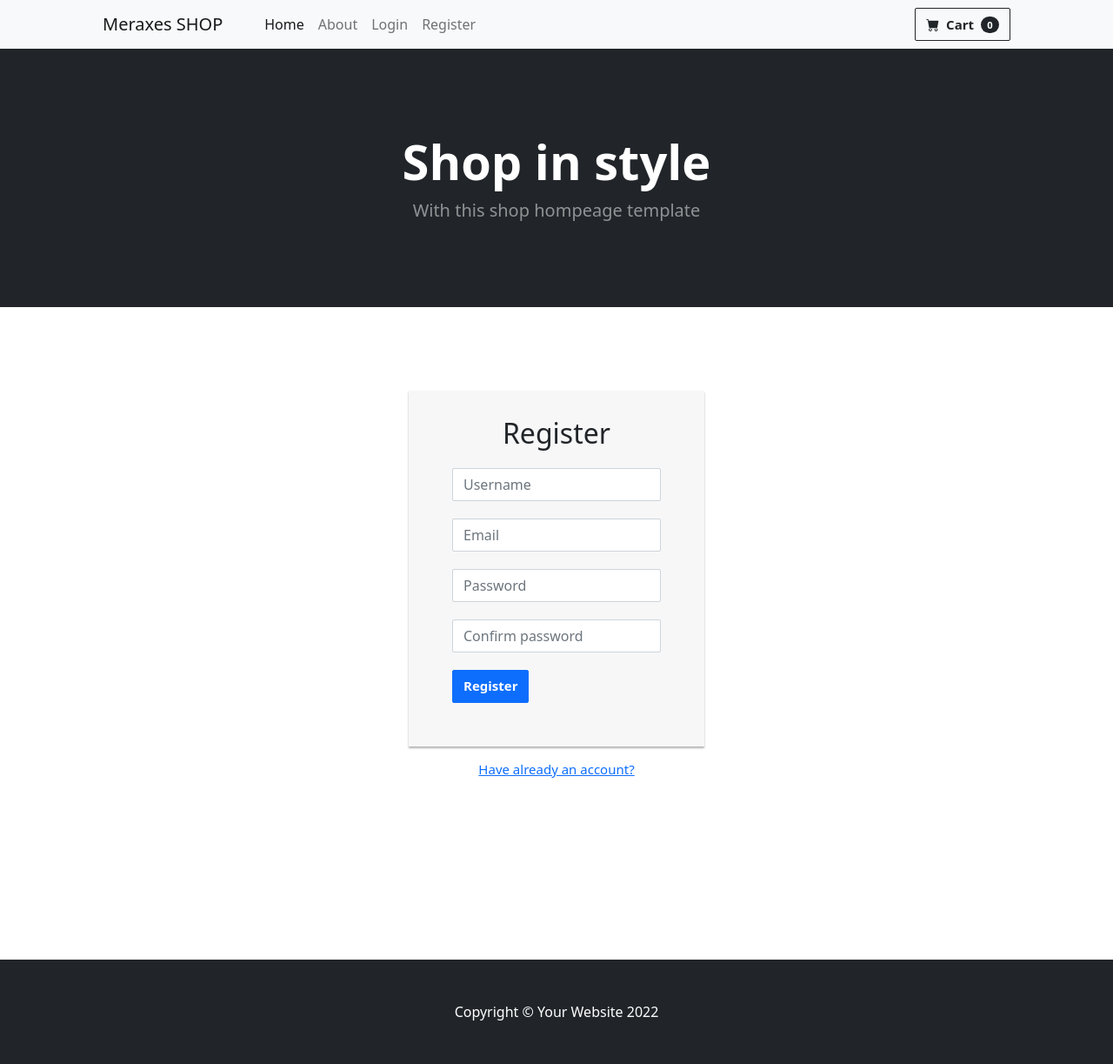
After one commit to pooyapr81/eshop, a Django app: page /register/ in a window 1280 px wide. The commit adds this page. Shown: the whole page at 87% size. Run offline with Django 4.2, Linux system fonts and the light colour scheme; some libraries are stand-ins or nearby versions.

Commit message:
register and logout

```diff
--- a/accounts/forms.py
+++ b/accounts/forms.py
@@ -1,4 +1,6 @@
 from django import forms
+from django.contrib.auth.forms import UserCreationForm
+
 from .models import Account
 from django.contrib.auth import authenticate
 
@@ -17,3 +19,25 @@
             password = self.cleaned_data['password']
             if not authenticate(email=email, password=password):
                 raise forms.ValidationError("Invalid login!")
+
+
+class RegistrationForm(UserCreationForm):
+    class Meta:
+        model = Account
+        fields = ('email', 'username', 'password1', 'password2')
+
+    def clean_email(self):
+        email = self.cleaned_data['email'].lower()
+        try:
+            account = Account.objects.exclude(pk=self.instance.pk).get(email=email)
+        except Account.DoesNotExist:
+            return email
+        raise forms.ValidationError('Email "%s" is already in use.' % account)
+
+    def clean_username(self):
+        username = self.cleaned_data['username']
+        try:
+            account = Account.objects.exclude(pk=self.instance.pk).get(username=username)
+        except Account.DoesNotExist:
+            return username
+        raise forms.ValidationError('Username "%s" is already in use.' % username)
--- a/accounts/urls.py
+++ b/accounts/urls.py
@@ -4,4 +4,6 @@
 urlpatterns = [
     path('', views.home, name='home'),
     path('login/', views.login_view, name='login_view'),
+    path('logout/', views.logout_view, name='logout_view'),
+    path('register/', views.register_view, name='register_view'),
 ]
--- a/accounts/views.py
+++ b/accounts/views.py
@@ -1,6 +1,7 @@
+from django.contrib import messages
 from django.shortcuts import render, redirect
 from django.http import HttpResponse
-from .forms import AccountAuthenticationForm
+from .forms import AccountAuthenticationForm, RegistrationForm
 from django.contrib.auth import authenticate, login, logout
 
 
@@ -17,7 +18,7 @@
         form = AccountAuthenticationForm(request.POST)
         if form.is_valid():
             print('form', form.cleaned_data)
-            email = form.cleaned_data.get('email')
+            email = form.cleaned_data.get('email').lower()
             raw_password = form.cleaned_data.get('password')
             user = authenticate(email=email, password=raw_password)
             if user:
@@ -29,3 +30,36 @@
     context['login_form'] = form
 
     return render(request, 'account/login.html', context)
+
+
+def register_view(request, *args, **kwargs):
+    user = request.user
+    if user.is_authenticated:
+        return HttpResponse("You are already authenticated as " + str(user.email))
+
+    context = {}
+    if request.POST:
+        form = RegistrationForm(request.POST)
+        if form.is_valid():
+            form.save()
+            email = form.cleaned_data.get('email').lower()
+            raw_password = form.cleaned_data.get('password1')
+            account = authenticate(email=email, password=raw_password)
+            login(request, account)
+            destination = kwargs.get("next")
+            if destination:
+                return redirect(destination)
+            messages.success(request, 'register successfully', 'success')
+            return redirect("accounts:home")
+        else:
+            context['registration_form'] = form
+
+    else:
+        form = RegistrationForm()
+        context['registration_form'] = form
+    return render(request, 'account/register.html', context)
+
+
+def logout_view(request):
+    logout(request)
+    return redirect('accounts:home')
--- /dev/null
+++ b/templates/account/register.html
@@ -0,0 +1,27 @@
+{% extends 'base.html' %}
+
+{% block content %}
+<div class="style-form">
+    <form method="post">
+        {% csrf_token %}
+        <h2 class="text-center">Register</h2>
+        <div class="form-group">
+            <input type="text" name="username" class="form-control" placeholder="Username" required="required">
+        </div>
+        <div class="form-group">
+            <input type="text" name="email" class="form-control" placeholder="Email" required="required">
+        </div>
+        <div class="form-group">
+            <input type="password" name="password1" class="form-control" placeholder="Password" required="required">
+        </div>
+        <div class="form-group">
+            <input type="password" name="password2" class="form-control" placeholder="Confirm password" required="required">
+        </div>
+        <div class="form-group">
+            <button type="submit" class="btn btn-primary">Register</button>
+        </div>
+    </form>
+    <p class="text-center"><a href="{%  url 'accounts:login_view' %}">Have already an account?</a></p>
+</div>
+
+{% endblock %}
--- a/templates/main/header.html
+++ b/templates/main/header.html
@@ -7,15 +7,19 @@
                     <ul class="navbar-nav me-auto mb-2 mb-lg-0 ms-lg-4">
                         <li class="nav-item"><a class="nav-link active" aria-current="page" href="#!">Home</a></li>
                         <li class="nav-item"><a class="nav-link" href="#!">About</a></li>
-                        <li class="nav-item dropdown">
-                            <a class="nav-link dropdown-toggle" id="navbarDropdown" href="#" role="button" data-bs-toggle="dropdown" aria-expanded="false">Shop</a>
-                            <ul class="dropdown-menu" aria-labelledby="navbarDropdown">
-                                <li><a class="dropdown-item" href="#!">All Products</a></li>
-                                <li><hr class="dropdown-divider" /></li>
-                                <li><a class="dropdown-item" href="#!">Popular Items</a></li>
-                                <li><a class="dropdown-item" href="#!">New Arrivals</a></li>
-                            </ul>
-                        </li>
+               {% if user.is_authenticated %}
+                    <li class="nav-item dropdown">
+                        <a class="nav-link dropdown-toggle" id="navbarDropdown" href="#" role="button" data-bs-toggle="dropdown" aria-expanded="false">Welcome {{ request.user }}</a>
+                        <ul class="dropdown-menu" aria-labelledby="navbarDropdown">
+                            <li><a class="dropdown-item" href="#!">Profile</a></li>
+                            <li><hr class="dropdown-divider" /></li>
+                            <li><a class="dropdown-item" href="{% url 'accounts:logout_view' %}">Log Out</a></li>
+                        </ul>
+                    </li>
+                {% else %}
+                    <li class="nav-item"><a class="nav-link" href="{% url 'accounts:login_view' %}">Login</a></li>
+                    <li class="nav-item"><a class="nav-link" href="{% url 'accounts:register_view' %}">Register</a></li>
+                {% endif %}
                     </ul>
                     <form class="d-flex">
                         <button class="btn btn-outline-dark" type="submit">
```
Also changed, not shown: db.sqlite3, 1 other file.
